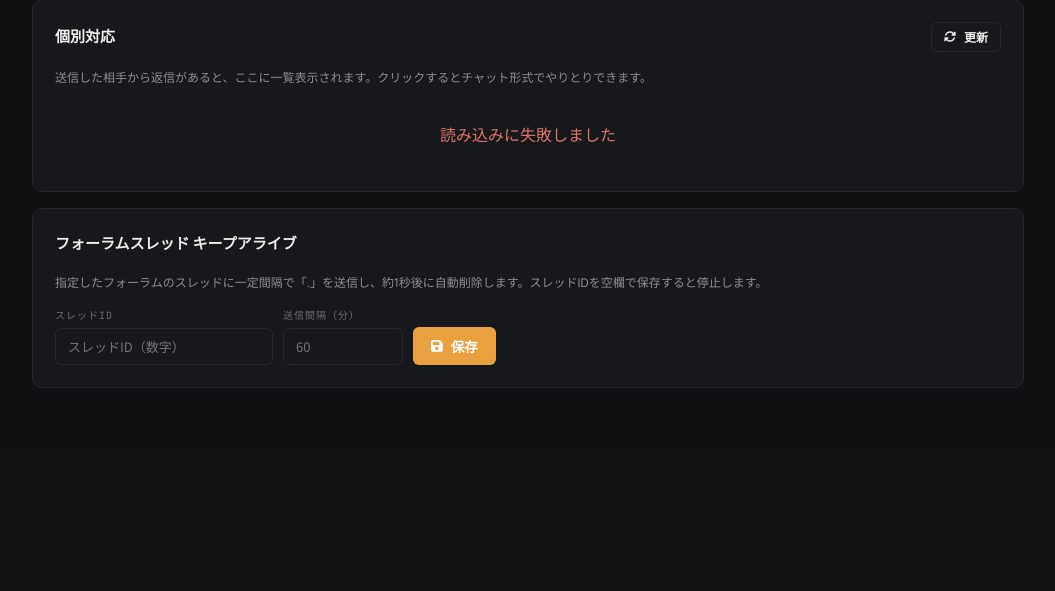
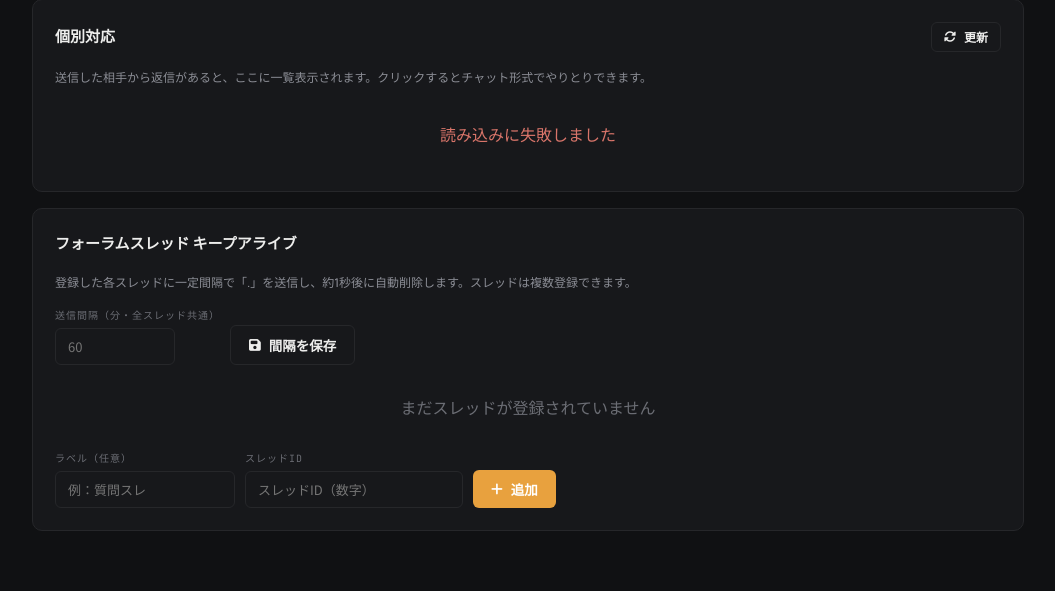
Before and after one commit to yuuuyunote/discord-dashboard, a FastAPI app: template templates/bulk_dm.html in a window 1280 px wide. Shown: the part 826-1417 px from the top of the page, without its empty margins (216-1271 px from the left). Before the commit the page ends 1214 px from the top, so only its background shows below. Run offline with FastAPI, Linux system fonts and the light colour scheme; the template is opened without the code that fills it, so the values that code supplies are empty; parts of the project's set-up code (start-up, migrations or seed data) failed here and were passed over.

Commit message:
Update bulk_dm.html

```diff
--- a/templates/bulk_dm.html
+++ b/templates/bulk_dm.html
@@ -92,20 +92,47 @@
         <div class="card-inner">
           <div class="section-head"><h2>フォーラムスレッド キープアライブ</h2></div>
           <p style="font-size:12px; color:var(--text-sub); margin-bottom:14px;">
-            指定したフォーラムのスレッドに一定間隔で「.」を送信し、約1秒後に自動削除します。スレッドIDを空欄で保存すると停止します。
+            登録した各スレッドに一定間隔で「.」を送信し、約1秒後に自動削除します。スレッドは複数登録できます。
           </p>
-          <div style="display:flex; gap:10px; align-items:center; flex-wrap:wrap;">
+
+          <div style="display:flex; align-items:center; gap:10px; margin-bottom:18px;">
             <div>
-              <div class="filter-label" style="margin-bottom:4px;">スレッドID</div>
-              <input type="text" id="keepaliveThreadInput" class="filter-input" style="max-width:260px;"
-                     placeholder="スレッドID（数字）" value="{{ keepalive_thread_id }}">
-            </div>
-            <div>
-              <div class="filter-label" style="margin-bottom:4px;">送信間隔（分）</div>
+              <div class="filter-label" style="margin-bottom:4px;">送信間隔（分・全スレッド共通）</div>
               <input type="number" id="keepaliveIntervalInput" class="filter-input" style="max-width:120px;" min="1"
                      placeholder="60" value="{{ keepalive_interval_min }}">
             </div>
-            <button id="keepaliveSaveBtn" class="btn btn-primary" style="align-self:flex-end;"><i class="fa-solid fa-floppy-disk"></i> 保存</button>
+            <button id="keepaliveIntervalSaveBtn" class="btn btn-outline" style="align-self:flex-end;">
+              <i class="fa-solid fa-floppy-disk"></i> 間隔を保存
+            </button>
+          </div>
+
+          <div id="keepaliveThreadList" style="display:flex; flex-direction:column; gap:6px; margin-bottom:16px;">
+            {% for t in keepalive_threads %}
+            <div class="thread-item" data-thread-id="{{ t.thread_id }}" style="justify-content:space-between;">
+              <div class="thread-item-name">
+                {{ t.label or "（ラベルなし）" }} <span class="uid">{{ t.thread_id }}</span>
+              </div>
+              <button class="btn btn-outline keepalive-remove-btn" data-thread-id="{{ t.thread_id }}" style="padding:4px 10px; font-size:12px;">
+                <i class="fa-solid fa-trash"></i>
+              </button>
+            </div>
+            {% else %}
+            <p style="color:var(--text-faint); text-align:center; padding:12px 0;" id="keepaliveEmptyMsg">まだスレッドが登録されていません</p>
+            {% endfor %}
+          </div>
+
+          <div style="display:flex; align-items:center; gap:10px; flex-wrap:wrap;">
+            <div>
+              <div class="filter-label" style="margin-bottom:4px;">ラベル（任意）</div>
+              <input type="text" id="keepaliveLabelInput" class="filter-input" style="max-width:180px;" placeholder="例：質問スレ">
+            </div>
+            <div>
+              <div class="filter-label" style="margin-bottom:4px;">スレッドID</div>
+              <input type="text" id="keepaliveThreadInput" class="filter-input" style="max-width:220px;" placeholder="スレッドID（数字）">
+            </div>
+            <button id="keepaliveAddBtn" class="btn btn-primary" style="align-self:flex-end;">
+              <i class="fa-solid fa-plus"></i> 追加
+            </button>
           </div>
         </div>
       </div>
@@ -269,14 +296,9 @@
     loadThreads();
 
     // ─── フォーラムスレッド キープアライブ設定 ───────────────
-    document.getElementById('keepaliveSaveBtn').addEventListener('click', async () => {
-      const threadId = document.getElementById('keepaliveThreadInput').value.trim();
+    document.getElementById('keepaliveIntervalSaveBtn').addEventListener('click', async () => {
       const intervalMin = document.getElementById('keepaliveIntervalInput').value.trim();
 
-      if (threadId && !/^\d+$/.test(threadId)) {
-        showToast('スレッドIDは数字のみで入力してください', false);
-        return;
-      }
       if (!/^\d+$/.test(intervalMin) || parseInt(intervalMin, 10) < 1) {
         showToast('送信間隔は1分以上の数字で入力してください', false);
         return;
@@ -284,14 +306,62 @@
 
       try {
         const fd = new FormData();
-        fd.append('thread_id', threadId);
         fd.append('interval_min', intervalMin);
-        const res = await fetch('/api/keepalive-thread', { method: 'POST', body: fd });
+        const res = await fetch('/api/keepalive-interval', { method: 'POST', body: fd });
         const data = await res.json();
         if (data.ok) {
-          showToast(threadId ? '保存しました' : 'キープアライブを停止しました');
+          showToast('間隔を保存しました');
         } else {
           showToast('保存に失敗しました: ' + (data.error || ''), false);
+        }
+      } catch (e) {
+        showToast('通信エラー', false);
+      }
+    });
+
+    document.getElementById('keepaliveAddBtn').addEventListener('click', async () => {
+      const threadId = document.getElementById('keepaliveThreadInput').value.trim();
+      const label    = document.getElementById('keepaliveLabelInput').value.trim();
+
+      if (!/^\d+$/.test(threadId)) {
+        showToast('スレッドIDは数字のみで入力してください', false);
+        return;
+      }
+
+      try {
+        const fd = new FormData();
+        fd.append('thread_id', threadId);
+        fd.append('label', label);
+        const res = await fetch('/api/keepalive-thread/add', { method: 'POST', body: fd });
+        const data = await res.json();
+        if (data.ok) {
+          showToast('スレッドを追加しました');
+          location.reload();
+        } else {
+          showToast('追加に失敗しました: ' + (data.error || ''), false);
+        }
+      } catch (e) {
+        showToast('通信エラー', false);
+      }
+    });
+
+    document.getElementById('keepaliveThreadList').addEventListener('click', async (e) => {
+      const btn = e.target.closest('.keepalive-remove-btn');
+      if (!btn) return;
+
+      const threadId = btn.dataset.threadId;
+      if (!confirm('このスレッドをキープアライブ対象から外しますか？')) return;
+
+      try {
+        const fd = new FormData();
+        fd.append('thread_id', threadId);
+        const res = await fetch('/api/keepalive-thread/remove', { method: 'POST', body: fd });
+        const data = await res.json();
+        if (data.ok) {
+          showToast('削除しました');
+          location.reload();
+        } else {
+          showToast('削除に失敗しました', false);
         }
       } catch (e) {
         showToast('通信エラー', false);
```
